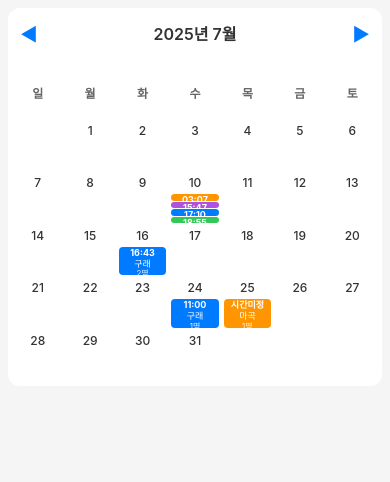
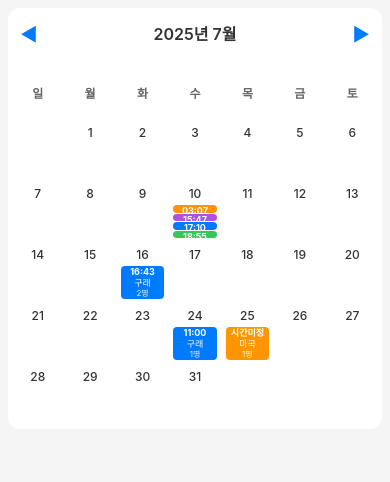
Before and after one commit to MEDIVIEW-CKD/schedule, a Flask app: page /calendar in a window 390 px wide. Shown: the top 482 px of the page. Run offline with Flask 3, Linux system fonts and the light colour scheme; data comes from the database, SQL or seed files in the repository.

Commit message:
Add files via upload

```diff
--- a/static/css/style.css
+++ b/static/css/style.css
@@ -666,6 +666,12 @@ body, .container {
     max-width: 100vw;
 }
 
+@media (max-width: 800px) {
+    .day {
+        min-height: 70px;
+        padding: 6px;
+    }
+}
 @media (max-width: 600px) {
     .calendar-page, .content, .container {
         padding: 4px !important;
@@ -678,8 +684,8 @@ body, .container {
         font-size: 12px;
     }
     .day {
-        min-height: 48px;
-        padding: 2px;
+        min-height: 60px;
+        padding: 4px;
     }
     .schedule-item-mini {
         font-size: 9px;
```
